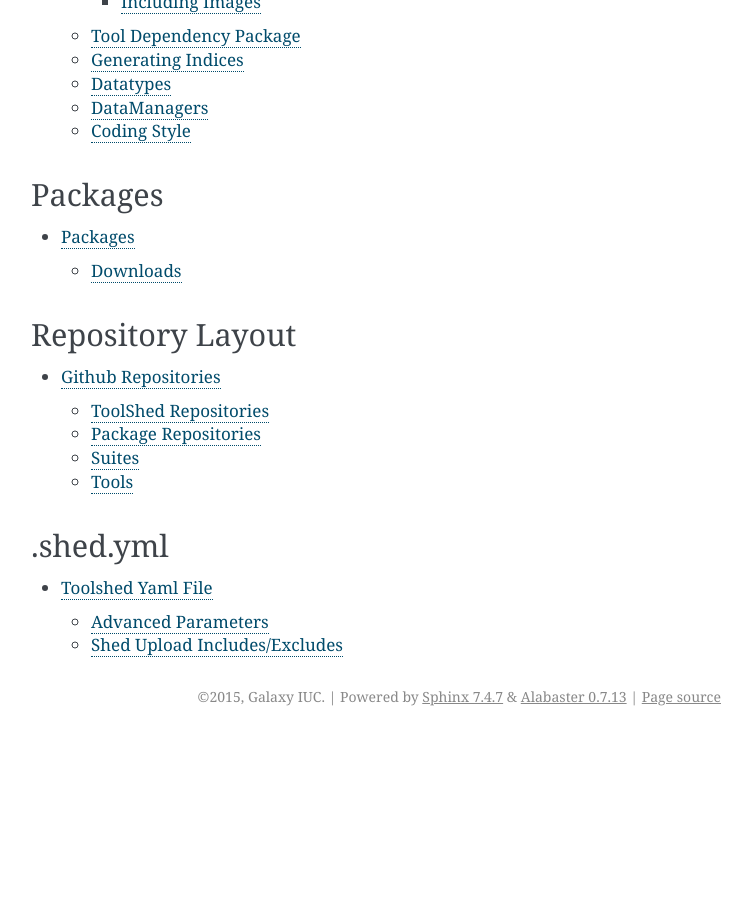
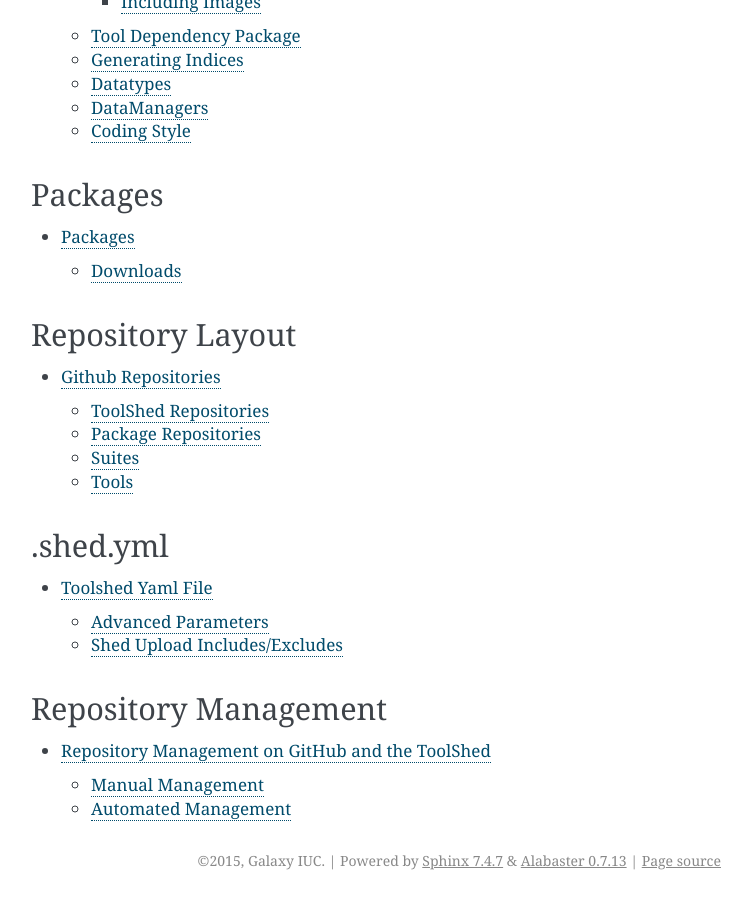
Before and after one commit to galaxy-iuc/standards, a Sphinx documentation site: the page built from docs/best_practices.rst, in a window 1280 px wide and 900 px high, scrolled down 1608 px. Shown: the whole window, without its empty margins (389-1141 px from the left). Built offline with Sphinx 7.4.7, drawn with Linux system fonts in a browser that asks for light colours; before the commit the page ends 2344 px from its top, so only the background shows below that; some of the changed text lies outside the part shown.

Commit message:
Fixes #27

```diff
--- a/docs/best_practices.rst
+++ b/docs/best_practices.rst
@@ -78,3 +78,10 @@ Repository Layout
 .. toctree::
 
     best_practices/shed_yml
+
+Repository Management
+---------------------
+
+.. toctree::
+
+    best_practices/management
--- /dev/null
+++ b/docs/best_practices/management.rst
@@ -0,0 +1,17 @@
+Repository Management on GitHub and the ToolShed
+================================================
+
+Manual Management
+-----------------
+
+For smaller groups, manual management of your repositories may be sufficient.
+The IUC strongly recommends the use of Planemo for uploading tools. This is as
+simple as defining your ``~/.planemo.yml`` and running ``planemo shed_upload
+-m "We added new feature X" path/to/my/repo``.
+
+Automated Management
+--------------------
+
+The IUC has developed some travis configurations in order to assist in
+continually synchronizing your GitHub repository with the toolshed components.
+You can view these in `.travis.yml in the IUC's Github Repo <https://github.com/galaxyproject/tools-iuc/blob/master/.travis.yml>`__
--- a/docs/best_practices/repositories.rst
+++ b/docs/best_practices/repositories.rst
@@ -83,6 +84,7 @@ Tool often contain:
 * ``test-data/`` directory, because all tools need test data
 * ``tool-data/`` directory, for things like ``*.loc`` files
 * ``tool_dependencies.xml`` file for specifying associated packages
+* ``CHANGELOG.md`` file for tracking the history of features over time in your tool
 
 .. _README: http://en.wikipedia.org/wiki/README
 .. _reStructuredText: http://docutils.sourceforge.net/rst.html
```
Also changed, not shown: other parts of docs/best_practices/repositories.rst (+1 -0 lines).
